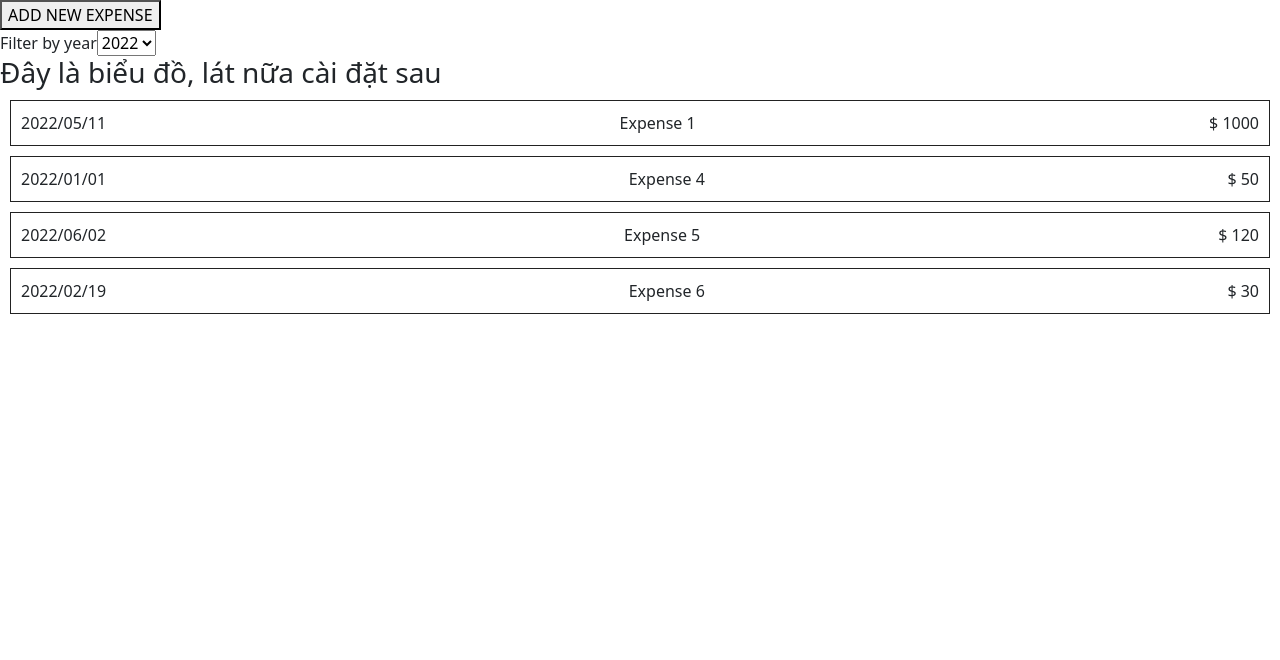
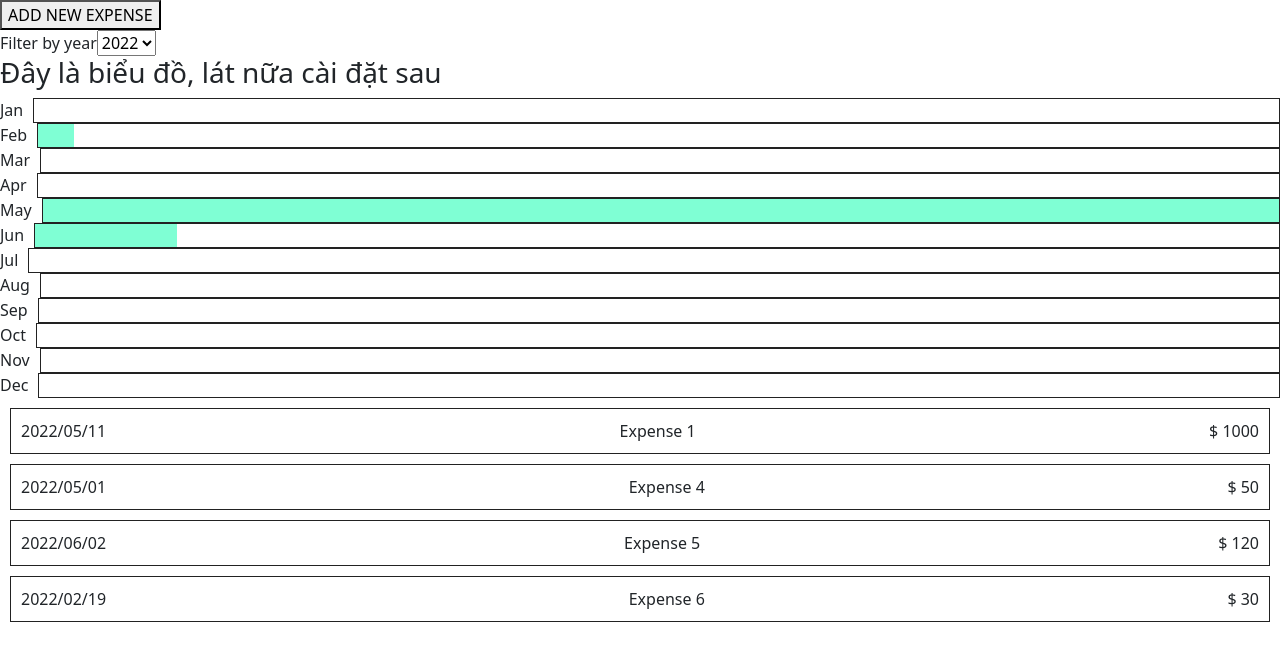
Before and after one commit to dochinhthtn/CI74, a React (Create React App) app: page / in a window 1280 px wide. Shown: the top 660 px of the page. Built offline with nearby package versions, Linux system fonts and the light colour scheme.

Commit message:
expense app

```diff
--- a/src/App.js
+++ b/src/App.js
@@ -1,4 +1,5 @@
 import './App.css';
+import BootstrapApp from './components/bootstrap_app/BootstrapApp';
 
 import ExpenseApp from './components/expense_app/ExpenseApp';
 
--- /dev/null
+++ b/src/components/bootstrap_app/BootstrapApp.js
@@ -0,0 +1,76 @@
+import React, { useState } from "react";
+import { Col, Container, Row, Alert, Modal, Button, Form } from "react-bootstrap";
+
+export default function BootstrapApp() {
+
+    const [showRegisterForm, setShowRegisterForm] = useState(false);
+
+
+    return (<Container fluid>
+        <h2>This is bootstrap container</h2>
+
+        <Button variant="success" onClick={() => setShowRegisterForm(true)}>Đăng ký</Button>
+
+        <Form>
+            <Modal fullscreen="sm-down" show={showRegisterForm} onHide={() => setShowRegisterForm(false)}>
+                <Modal.Header closeButton>
+                    <h4>Tạo tài khoản</h4>
+                </Modal.Header>
+                <Modal.Body>
+                    <Form.Group>
+                        <Form.Label>Họ và tên</Form.Label>
+                        <Row>
+                            <Col><Form.Control type="text" placeholder="Họ" /></Col>
+                            <Col><Form.Control type="text" placeholder="Tên" /></Col>
+                        </Row>
+                        <Form.Text className="text-danger">Nhập đầy đủ họ tên</Form.Text>
+                    </Form.Group>
+
+                    <Form.Group>
+                        <Form.Label>Giới tính</Form.Label>
+                        <Row>
+                            <Col><Form.Check type="radio" name="gender" label="Nam" /></Col>
+                            <Col><Form.Check type="radio" name="gender" label="Nữ" /></Col>
+                        </Row>
+                        <Form.Text className="text-danger">Hãy chọn 1 giới tính</Form.Text>
+                    </Form.Group>
+
+                    <Form.Group>
+                        <Form.Label>Tên đăng ký</Form.Label>
+                        <Form.Control type="text" placeholder="Nhập tên đăng ký" />
+                        <Form.Text className="text-danger">Tên đăng ký không được bỏ trống</Form.Text>
+                    </Form.Group>
+
+                    <Form.Group>
+                        <Form.Label>Email</Form.Label>
+                        <Form.Control type="email" placeholder="Nhập email" />
+                        <Form.Text className="text-danger">Email không được bỏ trống</Form.Text>
+                    </Form.Group>
+
+                    <Form.Group>
+                        <Form.Label>Mật khẩu</Form.Label>
+                        <Form.Control type="password" placeholder="Nhập mật khẩu" />
+                        <Form.Text className="text-danger">Mật khẩu không được bỏ trống</Form.Text>
+                    </Form.Group>
+
+                    <Form.Group>
+                        <Form.Label>Xác nhận mật khẩu</Form.Label>
+                        <Form.Control type="password" placeholder="Nhập xác nhận mật khẩu" />
+                        <Form.Text className="text-danger">Xác nhận mật khẩu không được bỏ trống</Form.Text>
+                    </Form.Group>
+
+                    <Form.Group>
+                        <Form.Check type="checkbox" label="Chấp nhận điều khoản"/>
+                    </Form.Group>
+
+                </Modal.Body>
+                <Modal.Footer>
+                    <Button variant="primary">Đăng ký</Button>
+                    <Button variant="outline-secondary" onClick={() => setShowRegisterForm(false)}>Hủy</Button>
+                </Modal.Footer>
+            </Modal>
+        </Form>
+
+
+    </Container>);
+}
--- a/src/components/expense_app/ExpenseChart.js
+++ b/src/components/expense_app/ExpenseChart.js
@@ -1,10 +1,28 @@
 import React from 'react';
+import ExpenseProgressBar from './ExpenseProgressBar';
 
-export default function ExpenseChart({ data, filterYear }) {
-    // lọc dữ liệu từ data ứng với năm (filter year)
+const monthShortNames = ["Jan", "Feb", "Mar", "Apr", "May", "Jun", "Jul", "Aug", "Sep", "Oct", "Nov", "Dec"];
+
+export default function ExpenseChart({ data }) {
+    // tính tổng số tiền của từng tháng trong bộ dữ liệu
+    let result = { 1: 0, 2: 0, 3: 0, 4: 0, 5: 0, 6: 0, 7: 0, 8: 0, 9: 0, 10: 0, 11: 0, 12: 0 };
+    for (let item of data) { // item là đối tượng = id + name + date + amount
+        let dateObject = new Date(item.date);
+        let month = dateObject.getMonth() + 1; // do tháng trong js bắt đầu từ tháng 0
+
+        if (result[month]) { // nếu tồn tại thuộc tính trong result
+            result[month] += item.amount;
+        } else {
+            result[month] = item.amount;
+        }
+    }
+
+    const months = Object.values(result);
+    const maxAmount = Math.max(...months);
 
     // hiển thị biểu đồ
     return <div className="expense-chart">
         <h3>Đây là biểu đồ, lát nữa cài đặt sau</h3>
+        {months.map((amount, index) => <ExpenseProgressBar label={monthShortNames[index]} amount={amount} maxAmount={maxAmount} />)}
     </div>
 }
--- /dev/null
+++ b/src/components/expense_app/ExpenseProgressBar.js
@@ -0,0 +1,14 @@
+import React from "react";
+import "../../css/ExpenseProgressBar.css";
+
+export default function ExpenseProgressBar({ label, amount, maxAmount }) {
+
+    const percentage = amount * 100 / maxAmount;
+
+    return <div className="expense-progress-bar">
+        <label>{label}</label>
+        <div className="expense-progress">
+            <div className="expense-current-progress" style={{ width: percentage + '%' }}></div>
+        </div>
+    </div>
+}
--- /dev/null
+++ b/src/css/ExpenseProgressBar.css
@@ -0,0 +1,16 @@
+.expense-progress-bar {
+    display: flex;
+    gap: 10px;
+}
+
+.expense-progress {
+    width: 100%;
+    border: 1px solid #222;
+    background: #fff;
+    height: 25px;
+}
+
+.expense-current-progress {
+    height: 100%;
+    background-color: aquamarine;
+}
--- a/src/data/expense_data.js
+++ b/src/data/expense_data.js
@@ -2,7 +2,7 @@ const expenseData = [
     { id: 1, name: 'Expense 1', amount: 1000, date: '2022/05/11' },
     { id: 2, name: 'Expense 2', amount: 1300, date: '2021/01/12' },
     { id: 3, name: 'Expense 3', amount: 100, date: '2021/04/03' },
-    { id: 4, name: 'Expense 4', amount: 50, date: '2022/01/01' },
+    { id: 4, name: 'Expense 4', amount: 50, date: '2022/05/01' },
     { id: 5, name: 'Expense 5', amount: 120, date: '2022/06/02' },
     { id: 6, name: 'Expense 6', amount: 30, date: '2022/02/19' },
     { id: 7, name: 'Expense 7', amount: 800, date: '2021/05/11' }
```
Also changed, not shown: src/index.css (line endings or trailing spaces).
